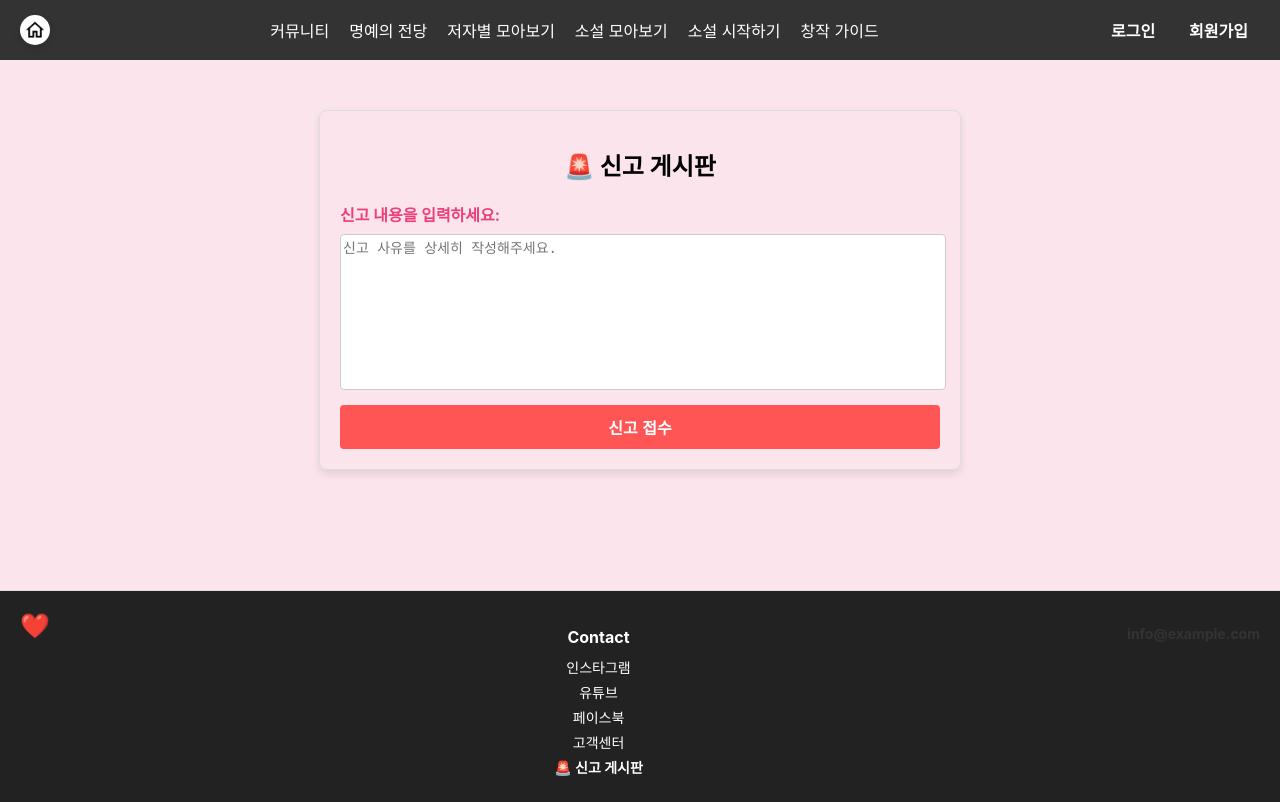
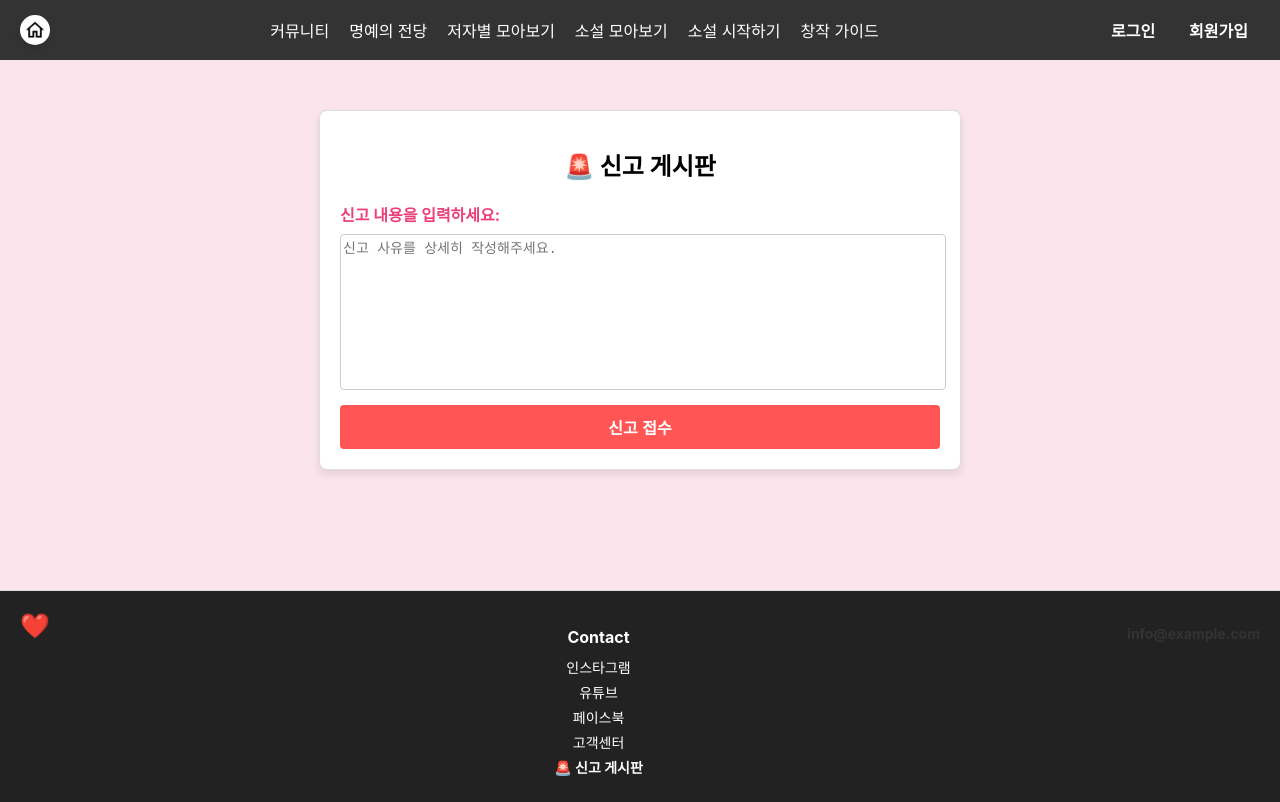
Before and after one commit to React-Catch-CodingPing/Relay_Novel, a React (Create React App) app in the folder relay-noval/: page /report in a window 1280 px wide. Built offline with nearby package versions, Linux system fonts and the light colour scheme; no server answers.

Commit message:
신고게시판 css 수정

```diff
--- a/relay-noval/src/components/HomePage/Footer/ReportBoard.css
+++ b/relay-noval/src/components/HomePage/Footer/ReportBoard.css
@@ -6,6 +6,7 @@
     border: 1px solid #ddd;
     border-radius: 8px;
     box-shadow: 0 4px 8px rgba(0, 0, 0, 0.1);
+    background-color: #ffffff
 }
 
 .report-board h1 {
--- a/relay-noval/src/components/HomePage/Footer/ReportBoard.js
+++ b/relay-noval/src/components/HomePage/Footer/ReportBoard.js
@@ -2,13 +2,11 @@ import React, { useState } from 'react';
 import { addDoc, collection, serverTimestamp } from 'firebase/firestore';
 import { auth, firestore } from '../../../firebase/firebase';
 import './ReportBoard.css';
-import {useNavigate} from "react-router-dom";
+import { useNavigate } from 'react-router-dom';
 
 function ReportBoard() {
     const [reportContent, setReportContent] = useState("");
     const navigate = useNavigate(); // 페이지 이동을 위한 훅
-
-
 
     // 로그인 여부 확인 함수
     const ensureLoggedIn = () => {
@@ -19,7 +17,6 @@ function ReportBoard() {
         }
         return true;
     };
-
 
     const handleSubmit = async (e) => {
         e.preventDefault();
@@ -45,6 +42,7 @@ function ReportBoard() {
     };
 
     return (
+        <div className="report-wrapper">
             <div className="report-board">
                 <h1>🚨 신고 게시판</h1>
                 <form onSubmit={handleSubmit} className="report-form">
@@ -59,6 +57,7 @@ function ReportBoard() {
                     <button type="submit">신고 접수</button>
                 </form>
             </div>
+        </div>
     );
 }
 
```
Lines whose indentation alone changed are shown as unchanged.
